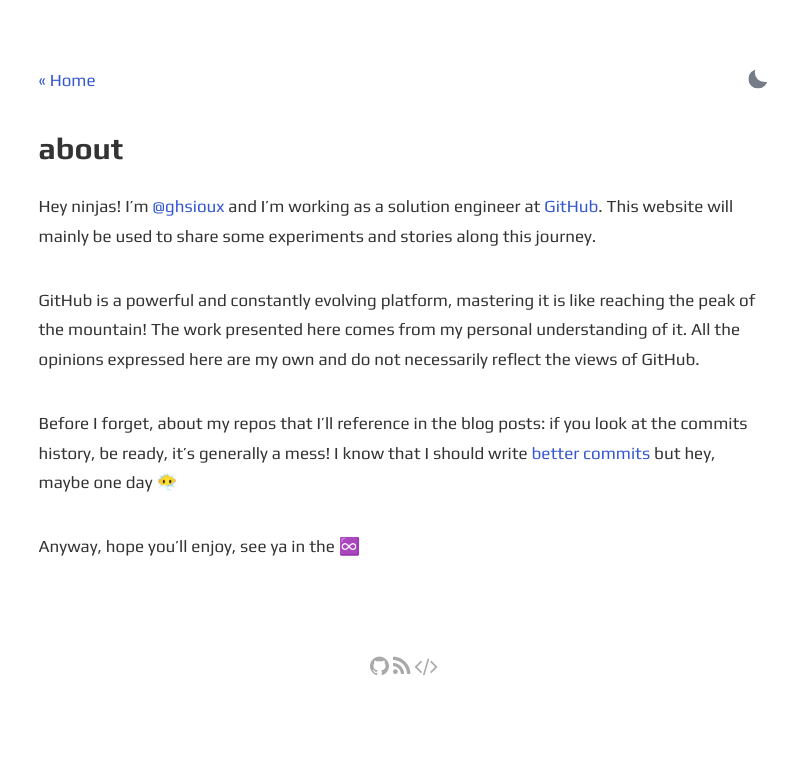
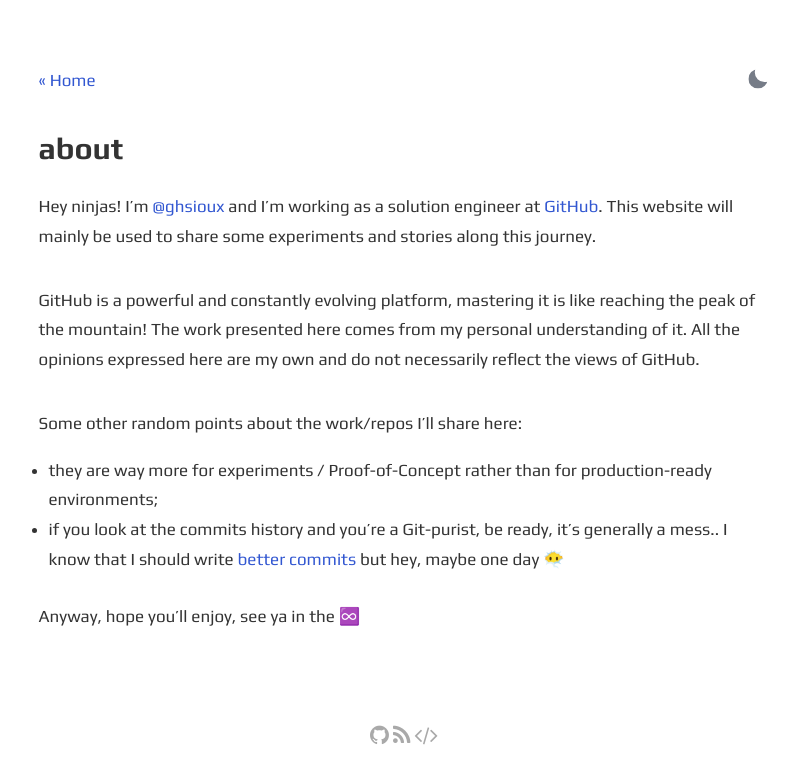
Before and after one commit to ghsioux/ghsioux.github.io, a Jekyll site: the page built from _pages/about.md, in a window 1280 px wide. Shown: the top 784 px of the page, without its empty margins (236-1033 px from the left). Built offline with Jekyll 4.4.1, drawn with Linux system fonts in a browser that asks for light colours.

Commit message:
add some random points

```diff
--- a/_pages/about.md
+++ b/_pages/about.md
@@ -10,6 +10,8 @@
 
 GitHub is a powerful and constantly evolving platform, mastering it is like reaching the peak of the mountain! The work presented here comes from my personal understanding of it. All the opinions expressed here are my own and do not necessarily reflect the views of GitHub.
 
-Before I forget, about my repos that I'll reference in the blog posts: if you look at the commits history, be ready, it's generally a mess! I know that I should write [better commits](https://github.blog/2022-06-30-write-better-commits-build-better-projects/#writing-better-commits) but hey, maybe one day 😶‍🌫️
+Some other random points about the work/repos I'll share here:
+* they are way more for experiments / Proof-of-Concept rather than for production-ready environments;
+* if you look at the commits history and you're a Git-purist, be ready, it's generally a mess.. I know that I should write [better commits](https://github.blog/2022-06-30-write-better-commits-build-better-projects/#writing-better-commits) but hey, maybe one day 😶‍🌫️
 
 Anyway, hope you'll enjoy, see ya in the ♾️
```
